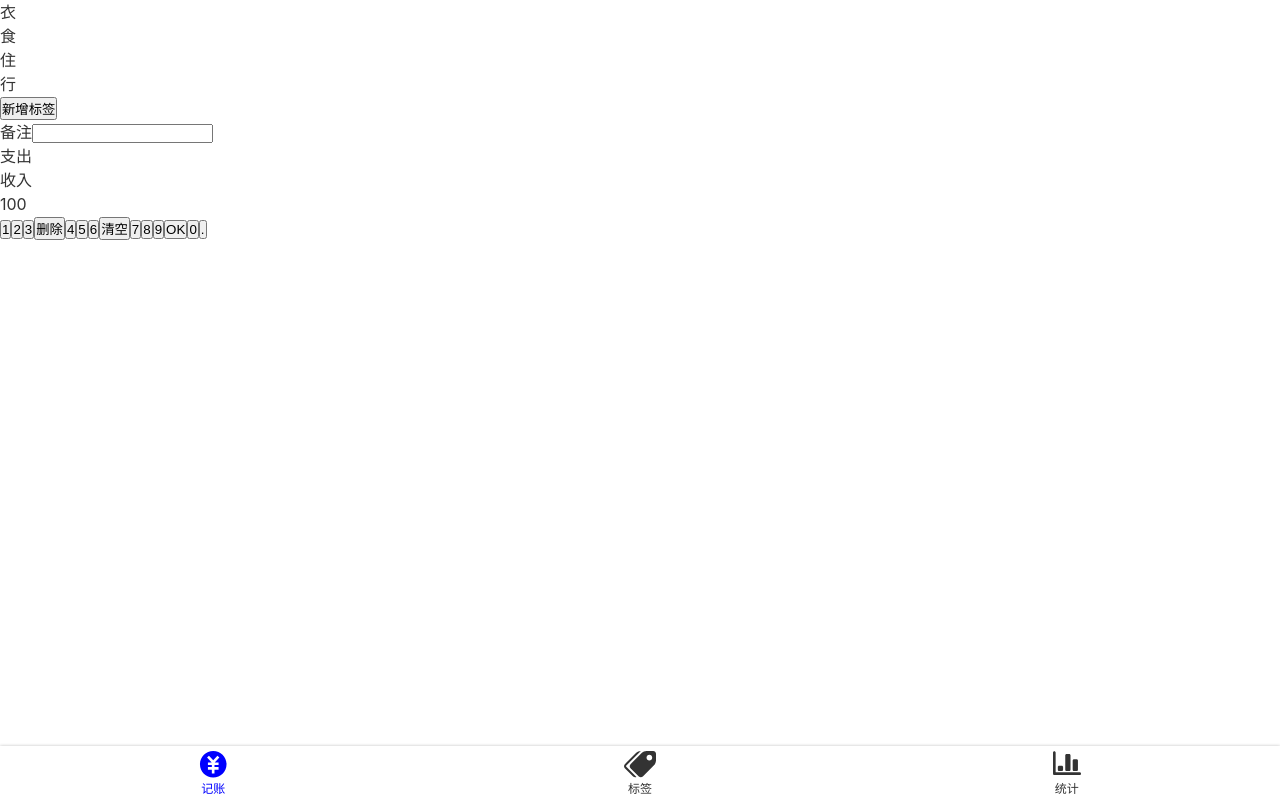
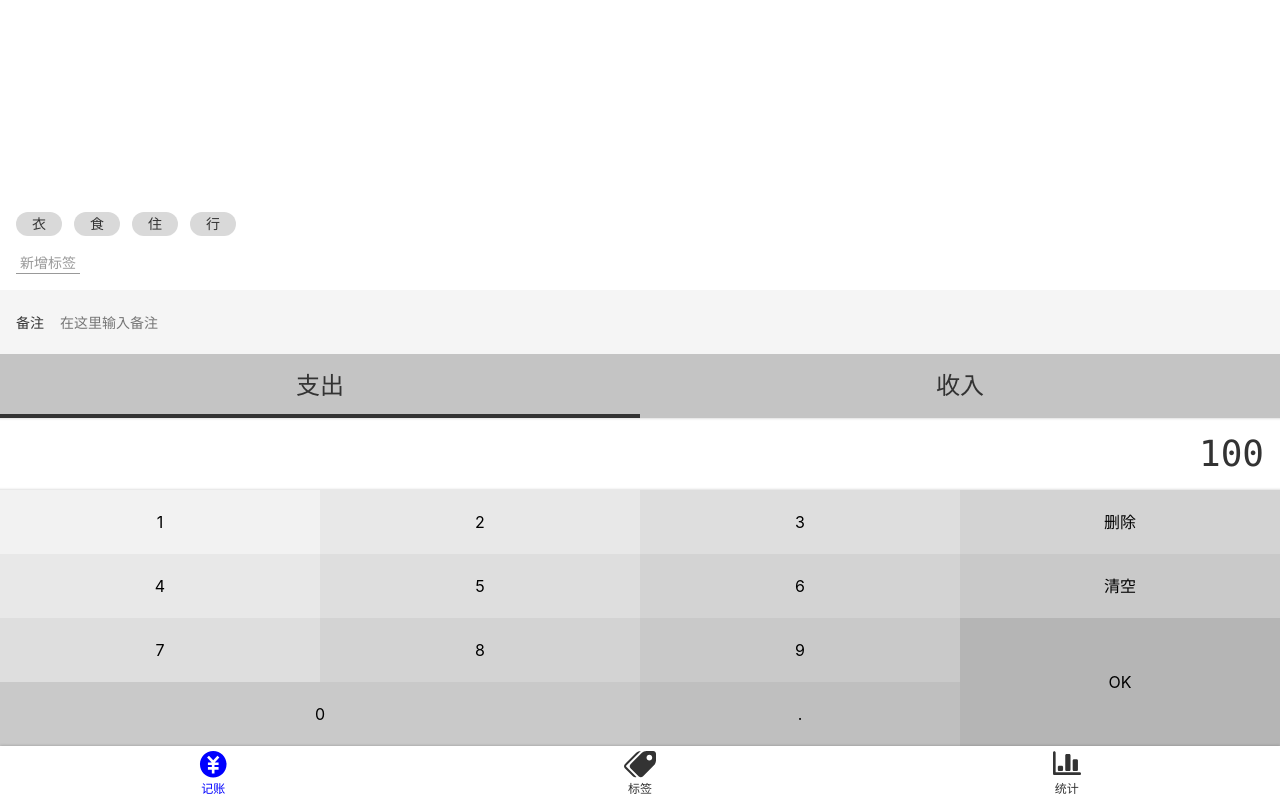
Before and after one commit to yuizhixiaocaiji/echarts-demo-1, a Vue app: page /labels#/money in a window 1280 px wide. Built offline with nearby package versions, Linux system fonts and the light colour scheme.

Commit message:
Money模块已经完成

```diff
--- a/src/App.vue
+++ b/src/App.vue
@@ -13,6 +13,7 @@
   -moz-osx-font-smoothing: grayscale;
   color: #333;
   line-height: 1.5;
+  font-size: 16px;
   font-family: $font-hei;
 }
 </style >
--- a/src/assets/style/helper.scss
+++ b/src/assets/style/helper.scss
@@ -2,3 +2,20 @@
 $font-kai: Baskerville, Georgia, "Liberation Serif", "Kaiti SC", STKaiti, "AR PL UKai CN", "AR PL UKai HK", "AR PL UKai TW", "AR PL UKai TW MBE", "AR PL KaitiM GB", KaiTi, KaiTi_GB2312, DFKai-SB, "TW\-Kai", serif;
 $font-song: Georgia, "Nimbus Roman No9 L", "Songti SC", STSong, "AR PL New Sung", "AR PL SungtiL GB", NSimSun, SimSun, "TW\-Sung", "WenQuanYi Bitmap Song", "AR PL UMing CN", "AR PL UMing HK", "AR PL UMing TW", "AR PL UMing TW MBE", PMingLiU, MingLiU, serif;
 $color-highlight: blue;
+%clearFix {
+  &::after {
+    content: '';
+    clear: both;
+    display: block;
+  }
+}
+
+$color-shadow: rgba(0, 0, 0, 0.25);
+%outerShadow {
+  box-shadow: 0 0 3px $color-shadow;
+}
+
+%innerShadow {
+  box-shadow: inset 0 -3px 3px -3px $color-shadow,
+  inset 0 3px 3px -3px $color-shadow;
+}
--- a/src/assets/style/reset.scss
+++ b/src/assets/style/reset.scss
@@ -8,3 +8,15 @@
   text-decoration: none;
   color: inherit;
 }
+
+ul, ol {
+  list-style: none;
+}
+
+button, input {
+  font: inherit;
+}
+
+:focus {
+  outline: none;
+}
--- a/src/components/Layout.vue
+++ b/src/components/Layout.vue
@@ -1,6 +1,6 @@
 <template >
-  <div class="nav-wrapper" >
-    <div class="content" >
+  <div class="layout-wrapper" :class="classPrefix && `${classPrefix}-wrapper`" >
+    <div class="content" :class="classPrefix && `${classPrefix}-content`   " >
       <slot />
     </div >
     <Nav />
@@ -9,12 +9,13 @@
 
 <script lang="ts" >
 export default {
+  props: ['classPrefix'],
   name: 'Layout'
 };
 </script >
 
 <style lang="scss" scoped >
-.nav-wrapper {
+.layout-wrapper {
   display: flex;
   flex-direction: column;
   height: 100vh;
--- /dev/null
+++ b/src/components/Money/Notes.vue
@@ -0,0 +1,34 @@
+<template>
+  <div>
+    <label class="notes">
+      <span class="name">备注</span>
+      <input type="text" placeholder="在这里输入备注">
+    </label>
+  </div>
+</template>
+
+<script lang="ts">
+export default {
+  name: 'Notes'
+};
+</script>
+
+<style lang="scss" scoped>
+.notes {
+  font-size: 14px;
+  background: #f5f5f5;
+  padding-left: 16px;
+  display: flex;
+  align-items: center;
+  .name {
+    padding-right: 16px;
+  }
+  input {
+    height: 64px;
+    flex-grow: 1;
+    background: transparent;
+    border: none;
+    padding-right: 16px;
+  }
+}
+</style>
--- /dev/null
+++ b/src/components/Money/NumberPad.vue
@@ -0,0 +1,93 @@
+<template >
+  <div class="numberPad" >
+    <div class="output" >100</div >
+    <div class="buttons" >
+      <button >1</button >
+      <button >2</button >
+      <button >3</button >
+      <button >删除</button >
+      <button >4</button >
+      <button >5</button >
+      <button >6</button >
+      <button >清空</button >
+      <button >7</button >
+      <button >8</button >
+      <button >9</button >
+      <button class="ok" >OK</button >
+      <button class="zero" >0</button >
+      <button >.</button >
+    </div >
+  </div >
+</template >
+
+<script lang="ts" >
+export default {
+  name: 'NumberPad'
+};
+</script >
+
+<style lang="scss" scoped >
+@import "~@/assets/style/helper.scss";
+
+.numberPad {
+  .output {
+    @extend %clearFix;
+    @extend %innerShadow;
+    font-size: 36px;
+    font-family: Consolas, monospace;
+    padding: 9px 16px;
+    text-align: right;
+  }
+
+  .buttons {
+    @extend %clearFix;
+
+    > button {
+      width: 25%;
+      height: 64px;
+      float: left;
+      background: transparent;
+      border: none;
+
+      &.ok {
+        height: 64*2px;
+        float: right;
+      }
+
+      &.zero {
+        width: 25*2%;
+      }
+
+      $bg: #f2f2f2;
+
+      &:nth-child(1) {
+        background: $bg;
+      }
+
+      &:nth-child(2), &:nth-child(5) {
+        background: darken($bg, 4%);
+      }
+
+      &:nth-child(3), &:nth-child(6), &:nth-child(9) {
+        background: darken($bg, 4*2%);
+      }
+
+      &:nth-child(4), &:nth-child(7), &:nth-child(10) {
+        background: darken($bg, 4*3%);
+      }
+
+      &:nth-child(8), &:nth-child(11), &:nth-child(13) {
+        background: darken($bg, 4*4%);
+      }
+
+      &:nth-child(14) {
+        background: darken($bg, 4*5%);
+      }
+
+      &:nth-child(12) {
+        background: darken($bg, 4*6%);
+      }
+    }
+  }
+}
+</style >
--- /dev/null
+++ b/src/components/Money/Tags.vue
@@ -0,0 +1,58 @@
+<template >
+  <div class="tags" >
+    <div class="new" >
+      <button >新增标签</button >
+    </div >
+    <ul class="current" >
+      <li >衣</li >
+      <li >食</li >
+      <li >住</li >
+      <li >行</li >
+    </ul >
+  </div >
+
+</template >
+
+<script lang="ts" >
+export default {
+  name: 'Tags'
+};
+</script >
+
+<style lang="scss" scoped >
+.tags {
+  font-size: 14px;
+  padding: 16px;
+  flex-grow: 1;
+  display: flex;
+  flex-direction: column-reverse;
+
+  > .current {
+    display: flex;
+    flex-wrap: wrap;
+
+    > li {
+      background: #d9d9d9;
+      $h: 24px;
+      height: $h;
+      line-height: $h;
+      border-radius: $h/2;
+      padding: 0 16px;
+      margin-right: 12px;
+      margin-top: 4px;
+    }
+  }
+
+  > .new {
+    padding-top: 16px;
+
+    button {
+      background: transparent;
+      border: none;
+      color: #999;
+      border-bottom: 1px solid;
+      padding: 0 4px;
+    }
+  }
+}
+</style >
--- /dev/null
+++ b/src/components/Money/Types.vue
@@ -0,0 +1,40 @@
+<template>
+  <div>
+    <ul class="types">
+      <li class="selected">支出</li>
+      <li>收入</li>
+    </ul>
+  </div>
+</template>
+
+<script lang="ts">
+export default {
+  name: 'Types'
+};
+</script>
+
+<style lang="scss" scoped>
+.types {
+  background: #c4c4c4;
+  display: flex;
+  text-align: center;
+  font-size: 24px;
+  > li {
+    width: 50%;
+    height: 64px;
+    display: flex;
+    justify-content: center;
+    align-items: center;
+    position: relative;
+    &.selected::after {
+      content: '';
+      position: absolute;
+      bottom: 0;
+      left: 0;
+      width: 100%;
+      height: 4px;
+      background: #333;
+    }
+  }
+}
+</style>
--- a/src/components/Nav.vue
+++ b/src/components/Nav.vue
@@ -28,14 +28,14 @@
 @import "~@/assets/style/helper.scss";
 
 nav {
+  @extend %outerShadow;
   display: flex;
-  box-shadow: 0 0 3px rgba(0, 0, 0, 0.25);
   flex-direction: row;
   font-size: 12px;
 
   > .item {
     padding: 2px 0;
-    width: 33.3333333%;
+    width: 33.33333%;
     display: flex;
     justify-content: center;
     align-items: center;
@@ -51,5 +51,4 @@
     color: $color-highlight;
   }
 }
-
 </style >
--- a/src/views/Money.vue
+++ b/src/views/Money.vue
@@ -1,56 +1,26 @@
-<template >
-  <Layout >
-    <div class="tags" >
-      <ul class="current" >
-        <li >衣</li >
-        <li >食</li >
-        <li >住</li >
-        <li >行</li >
-      </ul >
-      <div class="new" >
-        <button >新增标签</button >
-      </div >
-    </div >
-    <div >
-      <label class="notes" >
-        <span >备注</span >
-        <input type="text" >
-      </label >
-    </div >
-    <div >
-      <ul class="types" >
-        <li class="selected" >支出</li >
-        <li >收入</li >
-      </ul >
-    </div >
-    <div class="number pad" >
-      <div class="output" >100</div >
-      <div class="buttons" >
-        <button >1</button >
-        <button >2</button >
-        <button >3</button >
-        <button >删除</button >
-        <button >4</button >
-        <button >5</button >
-        <button >6</button >
-        <button >清空</button >
-        <button >7</button >
-        <button >8</button >
-        <button >9</button >
-        <button >OK</button >
-        <button >0</button >
-        <button >.</button >
-      </div >
-    </div >
-  </Layout >
-</template >
+<template>
+  <Layout class-prefix="layout">
+    <NumberPad/>
+    <Types/>
+    <Notes/>
+    <Tags/>
+  </Layout>
+</template>
 
-<script lang="ts" >
+<script lang="ts">
+import NumberPad from '@/components/Money/NumberPad.vue';
+import Types from '@/components/Money/Types.vue';
+import Notes from '@/components/Money/Notes.vue';
+import Tags from '@/components/Money/Tags.vue';
 export default {
-  name: 'money',
+  name: 'Money',
+  components: {Tags, Notes, Types, NumberPad},
 };
-</script >
+</script>
 
-<style lang="scss" scoped >
-@import "~@/assets/style/helper.scss";
-</style >
+<style lang="scss">
+.layout-content {
+  display: flex;
+  flex-direction: column-reverse;
+}
+</style>
```
